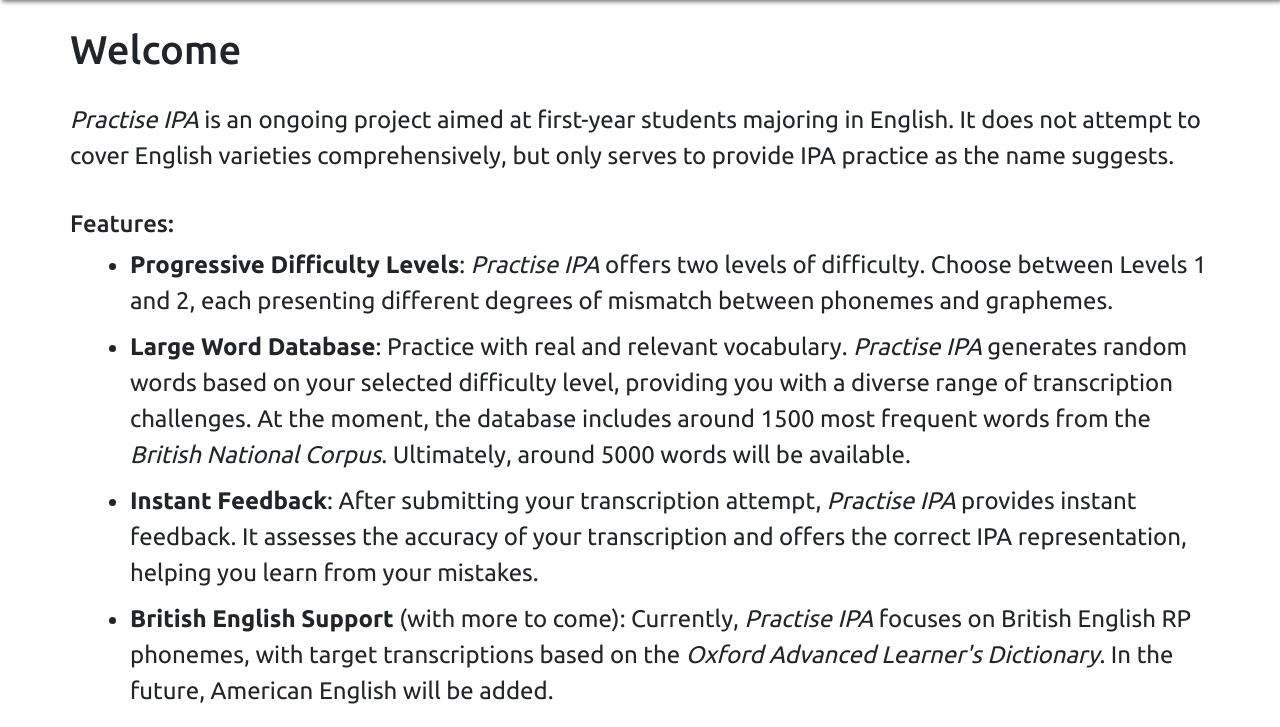
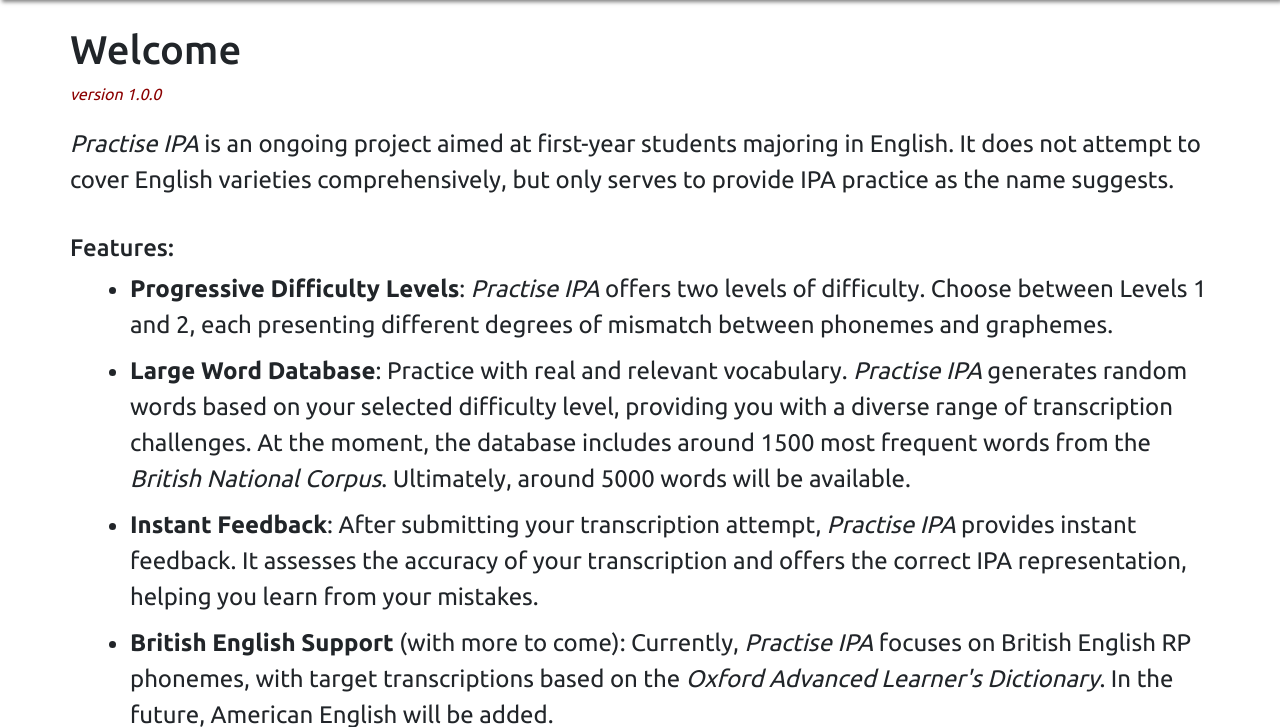
Before and after one commit to armine-garibyan/practise_ipa, a Flask app: page /about in a window 1280 px wide. Shown: the part 74-801 px from the top of the page. Run offline with Flask 3, Linux system fonts and the light colour scheme.

Commit message:
Added release version 1.0.0

```diff
--- a/app.py
+++ b/app.py
@@ -7,6 +7,7 @@
 from flask_sqlalchemy import SQLAlchemy
 import os
 import pandas as pd
+from version import __version__
 from werkzeug.security import generate_password_hash, check_password_hash
 
 load_dotenv()
@@ -67,7 +68,7 @@
 
 @app.route('/about')
 def about():
-    return render_template("about.html")
+    return render_template("about.html", version=__version__)
 
 # split words by level of difficulty
 phon_br = pd.read_csv("phon_br.csv", names=['word', 'transcription'], sep=";")
--- a/templates/about.html
+++ b/templates/about.html
@@ -3,6 +3,7 @@
 {% block body %}
 
 <h1 style="padding-top: 100px;">Welcome</h1>
+    <span style="font-size: 16px; color: darkred;"><em>version {{ version }}</em></span>
 
     <p class="small-spaced">
         <em>Practise IPA</em> is an ongoing project aimed at first-year students majoring in English.
--- /dev/null
+++ b/version.py
@@ -0,0 +1 @@
+__version__ = "1.0.0"
```
